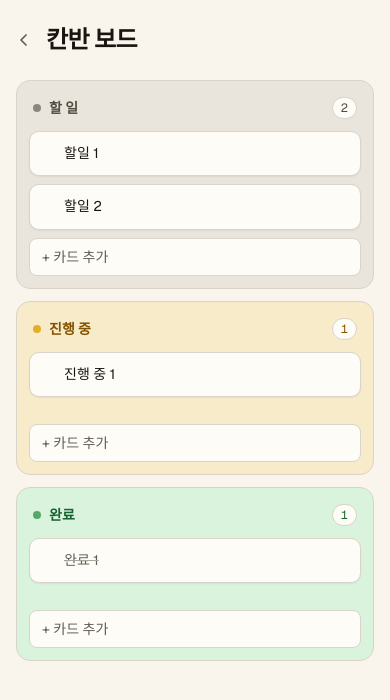
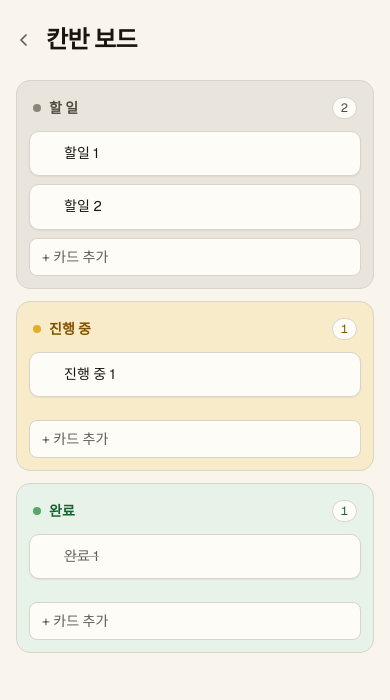
Before and after one commit to rlnrlnworld/dnd-toy, a Next.js app: page /board in a window 390 px wide. Shown: the top 700 px of the page. Built offline with nearby package versions, Linux system fonts and the light colour scheme.

Commit message:
fix: 열 상단 카드 hover 보더 잘림 수정, 완료 열 틴트 완화

```diff
--- a/src/app/tokens.css
+++ b/src/app/tokens.css
@@ -23,7 +23,7 @@
   --hm-status-doing-soft: oklch(94% 0.045 90);
   --hm-status-done:       oklch(66% 0.120 150);
   --hm-status-done-ink:   oklch(44% 0.110 150);
-  --hm-status-done-soft:  oklch(94% 0.040 150);
+  --hm-status-done-soft:  oklch(95% 0.016 150);
 
   --hm-shadow-whisper: 0 1px 2px oklch(20% 0.02 80 / 0.06);
   --hm-shadow-lift:    0 8px 24px -10px oklch(30% 0.04 80 / 0.35);
@@ -63,7 +63,7 @@
     --hm-status-doing-soft: oklch(22% 0.028 85);
     --hm-status-done:       oklch(72% 0.100 150);
     --hm-status-done-ink:   oklch(78% 0.100 150);
-    --hm-status-done-soft:  oklch(21% 0.028 150);
+    --hm-status-done-soft:  oklch(19% 0.014 150);
 
     --hm-shadow-whisper: 0 1px 2px oklch(5% 0.01 80 / 0.4);
     --hm-shadow-lift:    0 8px 24px -10px oklch(5% 0.01 80 / 0.8);
--- a/src/components/board/KanbanColumn.tsx
+++ b/src/components/board/KanbanColumn.tsx
@@ -71,7 +71,7 @@ export default function KanbanColumn({
       className={`flex min-w-0 flex-col rounded-col border transition-colors duration-[var(--dur-short)] ease-out md:h-[32rem]
         ${meta.surface} ${isOver ? meta.over : 'border-rule'}`}
     >
-      <div className="flex items-center gap-2 px-4 pt-4 pb-3">
+      <div className="flex items-center gap-2 px-4 pt-4 pb-2">
         <span aria-hidden="true" className={`size-2 rounded-full ${meta.dot}`} />
         <h2 id={headingId} className={`text-sm font-semibold ${meta.text}`}>
           {meta.label}
@@ -81,7 +81,7 @@ export default function KanbanColumn({
         </span>
       </div>
 
-      <div className="scroll-hide flex min-h-16 flex-1 flex-col gap-2 px-3 md:overflow-y-auto">
+      <div className="scroll-hide flex min-h-16 flex-1 flex-col gap-2 px-3 pt-1 md:overflow-y-auto">
         {items.length === 0 ? (
           <PlaceholderCard id={`${columnId}-placeholder`} active={isOver} activeClass={meta.over} />
         ) : (
```
